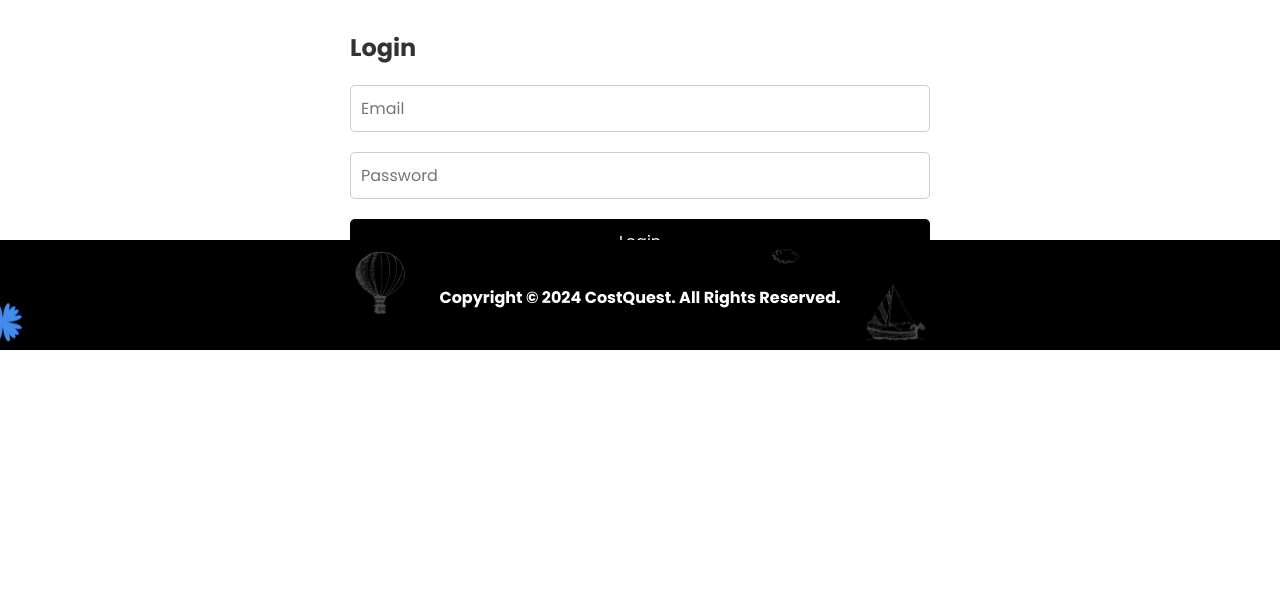
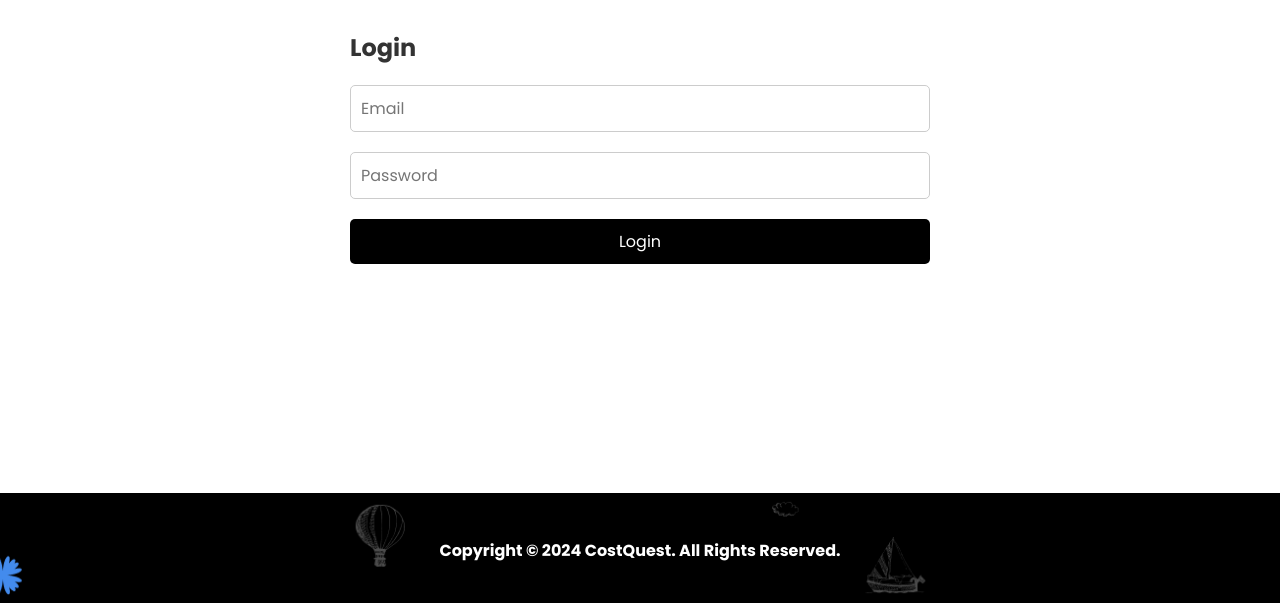
Before and after one commit to vincentperezzz/CostQuest, a PHP site: page /login.html in a window 1280 px wide. Shown: the part 450-1053 px from the top of the page. Before the commit the page ends 800 px from the top, so only its background shows below. Run offline with PHP 8.4, Linux system fonts and the light colour scheme.

Commit message:
update footer styles: adjust positioning, padding, and margins for better layout

```diff
--- a/css/login.css
+++ b/css/login.css
@@ -210,16 +210,14 @@ footer {
   text-align: center;
   background: url('/icons/Footer.png') no-repeat center center;
   background-size: cover;
-  position: fixed;
+  padding: 10px 0;
   width: 100%;
   height: 110px;
-  bottom: 0;
-  color: #ffffff; /* Ensure text is visible on the background */
+  margin-top: 169px;
 }
 
 footer h4 {
-  margin: 0;
-  padding: 45px 0;
+  margin: 35px;
   color:  #ffffff;
   text-align: center;
 }
```
